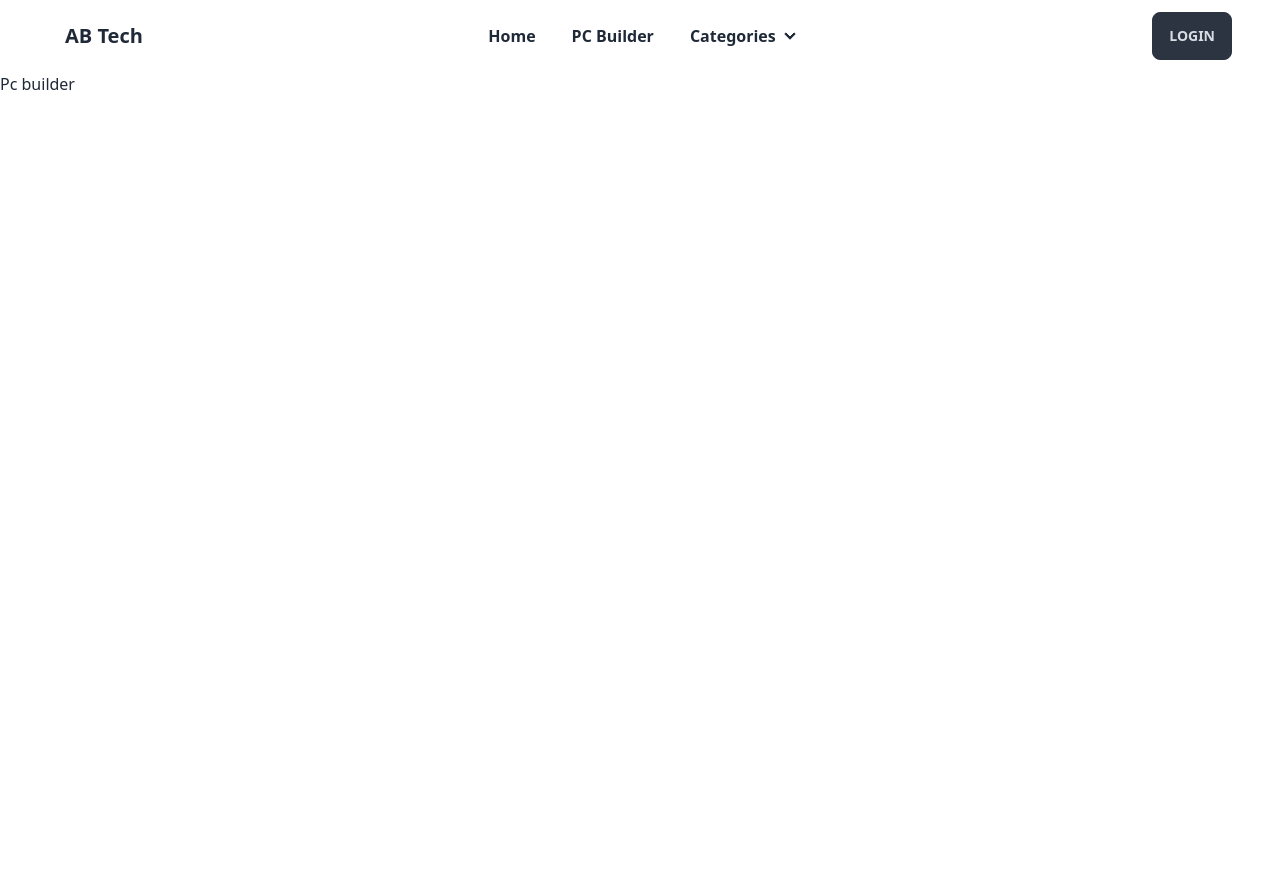
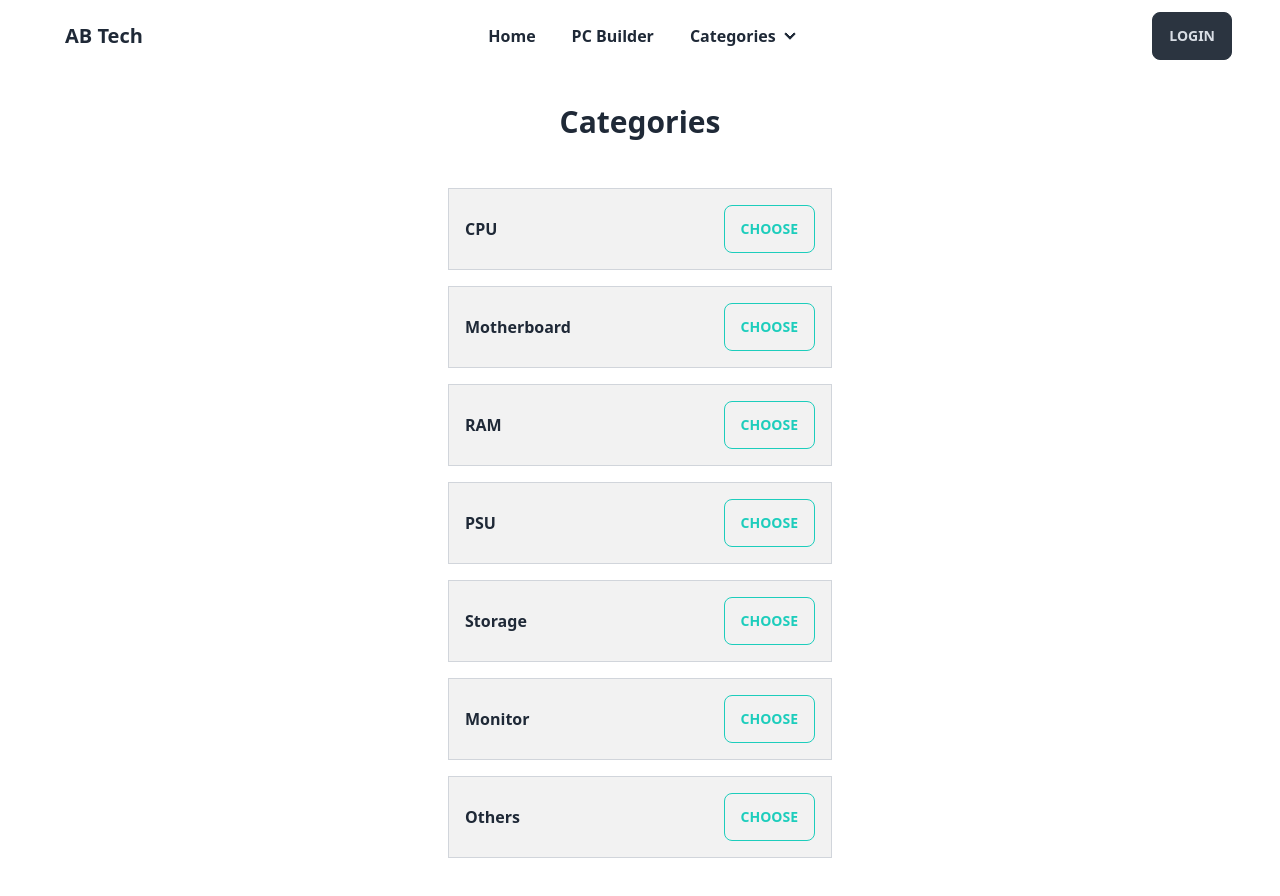
Before and after one commit to abrakib942/ab-tech, a Next.js app: page /pcBuild in a window 1280 px wide. Shown: the top 896 px of the page. Before the commit the page ends 800 px from the top, so only its background shows below. Built offline with nearby package versions, Linux system fonts and the light colour scheme; no server answers.

Commit message:
pc builder category design

```diff
--- a/src/components/Card.jsx
+++ b/src/components/Card.jsx
@@ -1,3 +1,4 @@
+/* eslint-disable @next/next/no-img-element */
 import Link from "next/link";
 import React from "react";
 
--- a/src/pages/index.js
+++ b/src/pages/index.js
@@ -1,3 +1,4 @@
+/* eslint-disable @next/next/no-img-element */
 import ProductCard from "@/components/Card";
 import Footer from "@/components/Footer";
 import Navbar from "@/components/Navbar";
--- a/src/pages/pcBuild.js
+++ b/src/pages/pcBuild.js
@@ -1,11 +1,41 @@
 import Navbar from "@/components/Navbar";
+import Link from "next/link";
 import React from "react";
 
 const PcBuild = () => {
+  const categories = [
+    "CPU",
+    "Motherboard",
+    "RAM",
+    "PSU",
+    "Storage",
+    "Monitor",
+    "Others",
+  ];
+
   return (
     <div>
       <Navbar />
-      Pc builder
+      <div>
+        <div className="text-center my-8 font-semibold text-3xl">
+          Categories
+        </div>
+        <div className="container mx-auto mb-8 p-4">
+          <div className="grid gap-4">
+            {categories?.map((category, i) => (
+              <div
+                key={i}
+                className=" flex mx-auto items-center justify-between gap-24 w-96 border border-gray-300 p-4 bg-base-200"
+              >
+                <div className="font-semibold">{category}</div>
+                <div>
+                  <button className="btn btn-accent btn-outline">Choose</button>
+                </div>
+              </div>
+            ))}
+          </div>
+        </div>
+      </div>
     </div>
   );
 };
--- a/src/pages/products/[productId].js
+++ b/src/pages/products/[productId].js
@@ -1,3 +1,4 @@
+/* eslint-disable @next/next/no-img-element */
 import Loading from "@/components/Loading";
 
 const ProductDetail = ({ product }) => {
```
